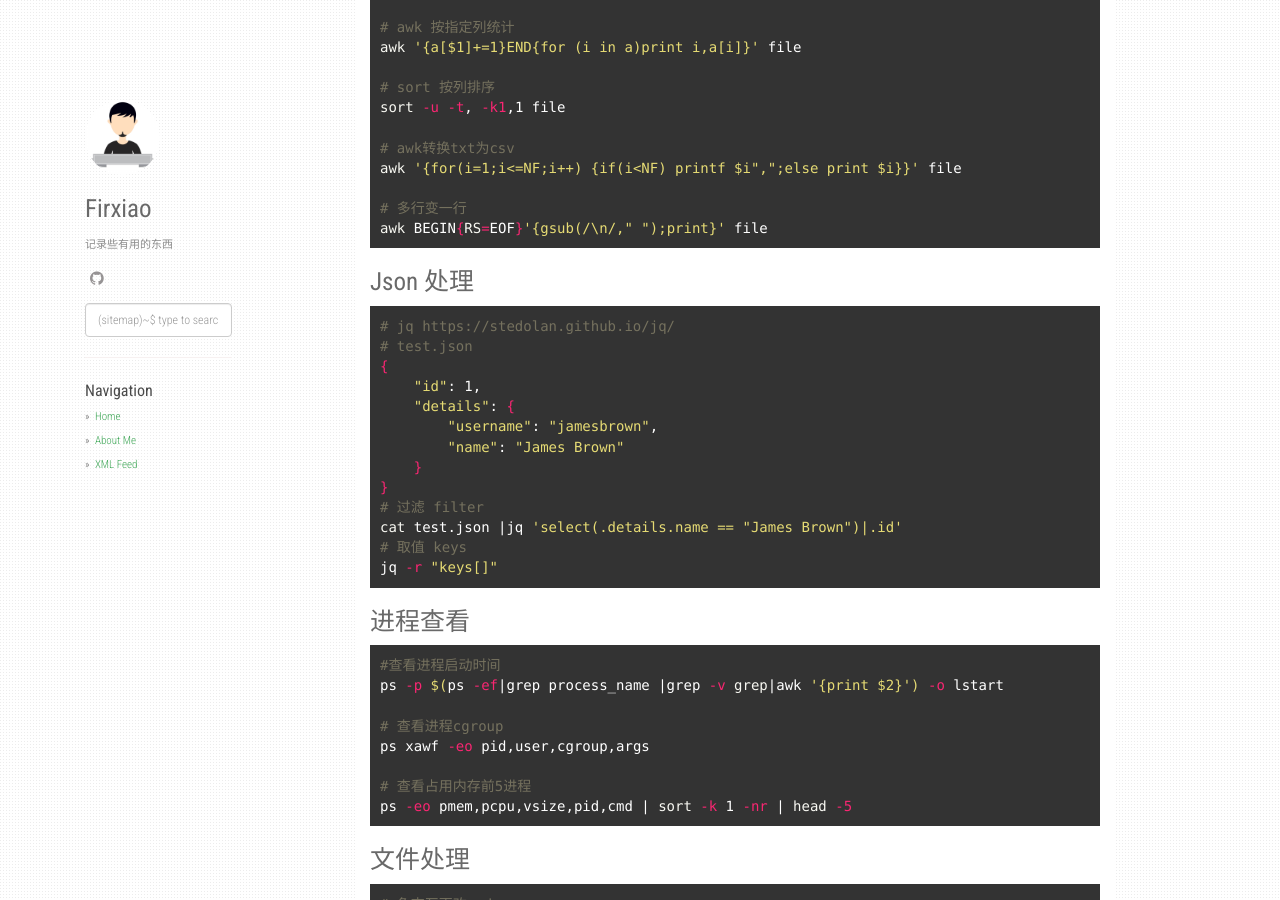
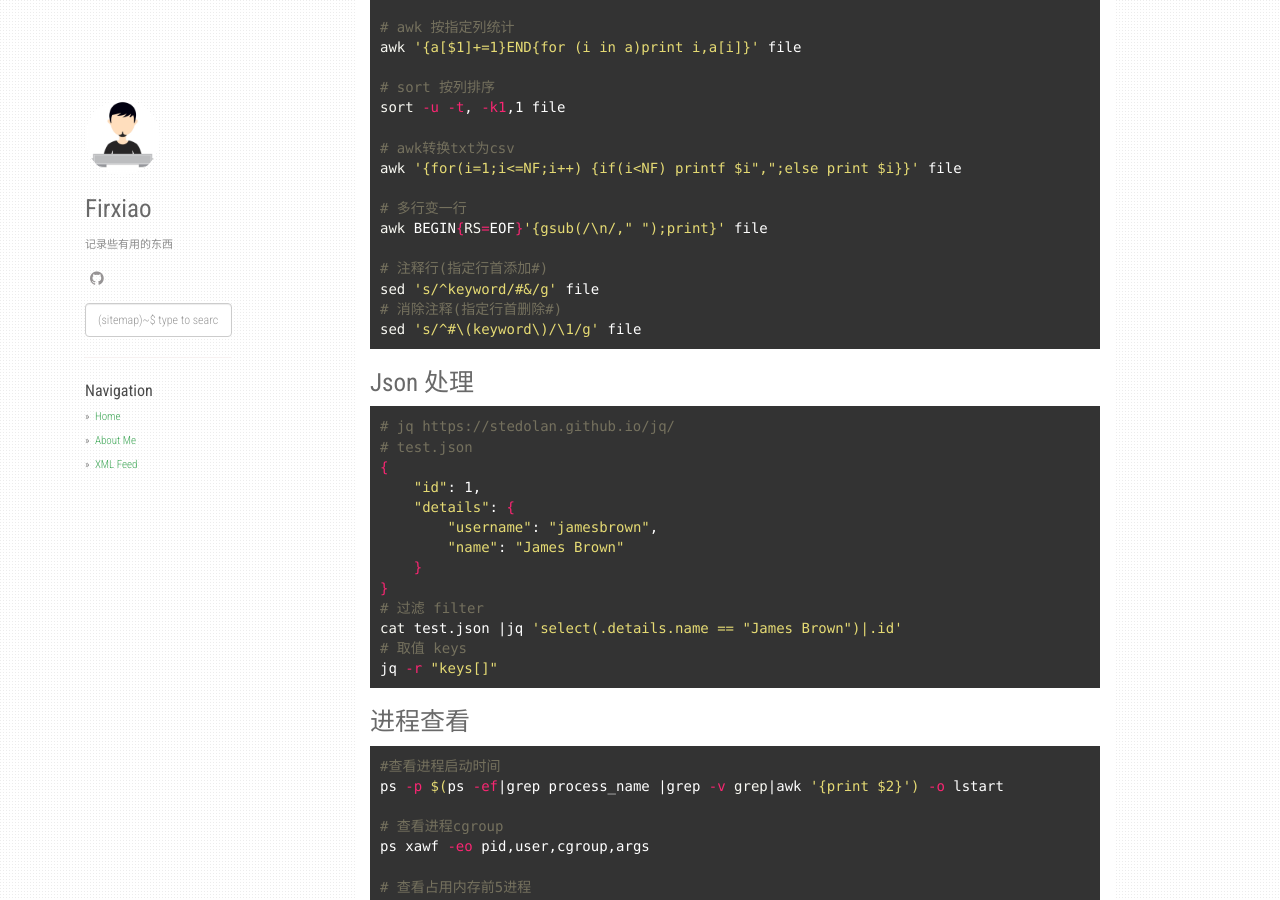
Before and after one commit to Firxiao/firxiao.github.io, a Jekyll site: the page built from _posts/2019-07-29-bash-skills.md, in a window 1280 px wide and 900 px high, scrolled down 981 px. Built offline with Jekyll 4.4.1, drawn with Linux system fonts in a browser that asks for light colours; nearby versions of some CDN libraries; comment, search, counter and statistics services are not loaded; some of the changed text lies outside the part shown.

Commit message:
Add bash skills

````diff
--- a/_posts/2019-07-29-bash-skills.md
+++ b/_posts/2019-07-29-bash-skills.md
@@ -61,6 +61,11 @@ awk '{for(i=1;i<=NF;i++) {if(i<NF) printf $i",";else print $i}}' file
 
 # 多行变一行
 awk BEGIN{RS=EOF}'{gsub(/\n/," ");print}' file
+
+# 注释行(指定行首添加#)
+sed 's/^keyword/#&/g' file
+# 消除注释(指定行首删除#)
+sed 's/^#\(keyword\)/\1/g' file
 ```
 
 # Json 处理
````
Also changed, not shown: other parts of _posts/2019-07-29-bash-skills.md (+3 -0 lines).
